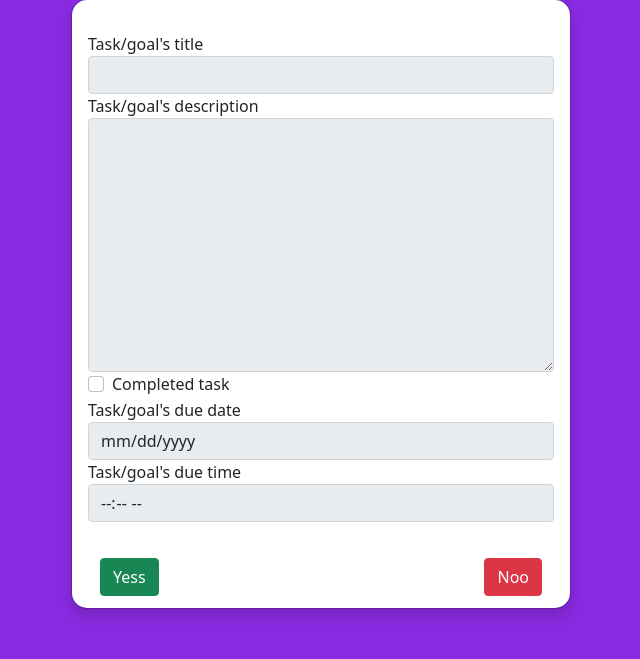
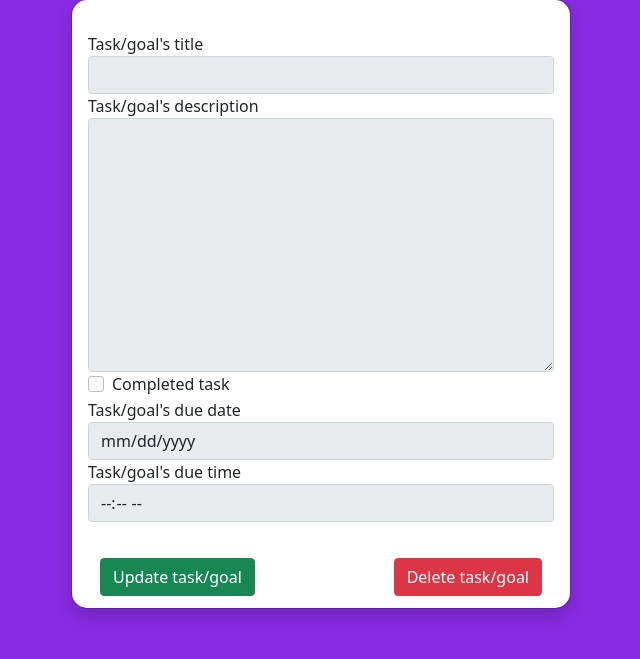
Before and after one commit to Mannuel25/Cheqqit, a Django app: template templates/task_detail.html in a window 1280 px wide. Shown: the part 77-736 px from the top of the page, without its empty margins (319-959 px from the left). Run offline with Django 3.2, Linux system fonts and the light colour scheme; the template is opened without the code that fills it: values that come from a table or form of the project are taken from there, others are empty; some libraries are stand-ins or nearby versions.

Commit message:
fixed task update url

```diff
--- a/templates/task_detail.html
+++ b/templates/task_detail.html
@@ -45,9 +45,10 @@
                         {% csrf_token %}
                         {{ form|crispy }}
                         <br>
-                        <button type="submit" class="btn btn-success">Yess</button>
+                        <button type="button" class="btn btn-success"><a href="{% url 'update_task' slug=form.instance.slug %}"
+                                style="text-decoration: none; color: white;">Update task/goal</a></button>
                         <button type="button" class="btn btn-danger"><a href="{% url 'inbox' %}"
-                                style="text-decoration: none; color: white;">Noo</a></button>
+                                style="text-decoration: none; color: white;">Delete task/goal</a></button>
                         <br>
                     </form>
                 </div>
```
